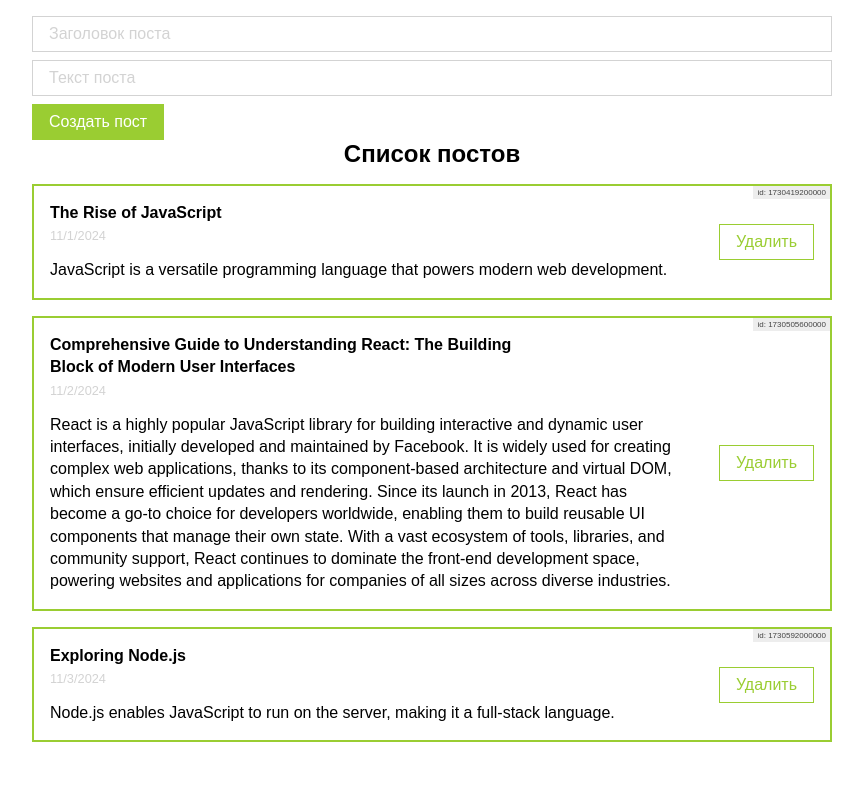
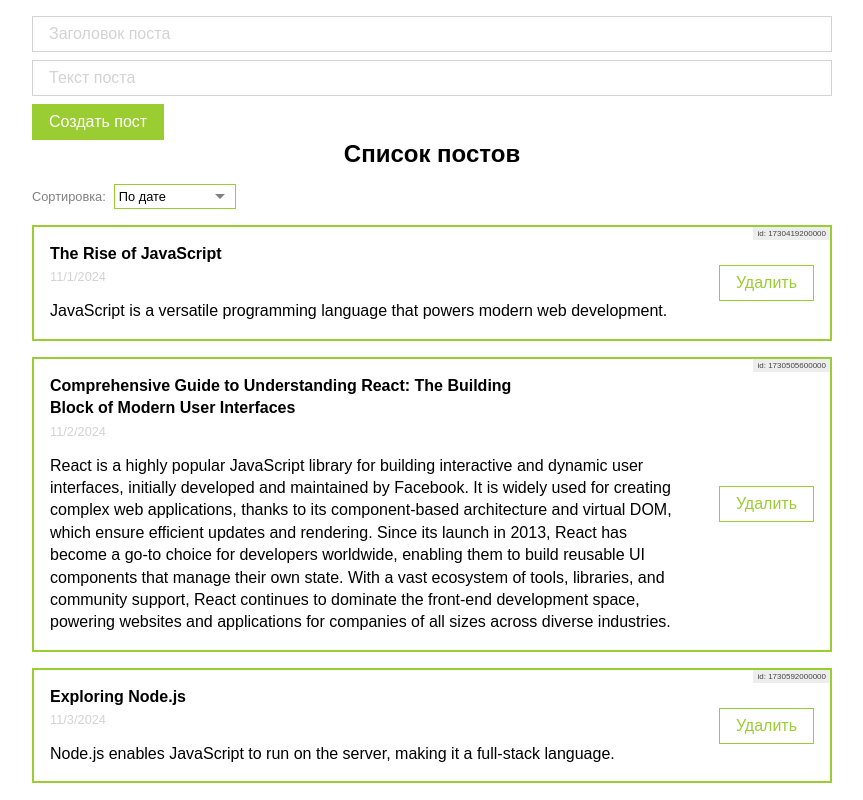
Before and after one commit to hellsgor/ulbi-react-fundamental-course, a React (Vite) app: page / in a window 1280 px wide. Shown: the whole page, without its empty margins (208-1071 px from the left). Built offline with nearby package versions, Linux system fonts and the light colour scheme.

Commit message:
Feat: implemented post sorting

```diff
--- a/src/App.tsx
+++ b/src/App.tsx
@@ -8,6 +8,7 @@ import { useState } from 'react';
 
 export function App() {
   const [posts, setPosts] = useState(initialPosts);
+  const [selectedSort, setSelectedSort] = useState<keyof Post>('id');
 
   function createPost(newPost: Post): void {
     setPosts([...posts, newPost]);
@@ -17,10 +18,27 @@ export function App() {
     setPosts(posts.filter((p) => p.id !== post.id));
   }
 
+  function sortPost(sort: keyof Post) {
+    setSelectedSort(sort);
+    setPosts(
+      [...posts].sort((postA, postB) =>
+        String(postA[sort])?.localeCompare(String(postB[sort])),
+      ),
+    );
+    console.log(sort);
+  }
+
   return (
     <div className="App">
       <PostForm create={createPost} />
-      <PostList remove={removePost} list={posts} title="Список постов" />
+
+      <PostList
+        remove={removePost}
+        list={posts}
+        title="Список постов"
+        value={selectedSort}
+        onChange={sortPost}
+      />
     </div>
   );
 }
--- a/src/components/PostList/PostList.module.css
+++ b/src/components/PostList/PostList.module.css
@@ -11,3 +11,8 @@
   font-size: 2rem;
   color: lightgray;
 }
+
+.post-list__controls {
+  display: flex;
+  column-gap: 32px;
+}
--- a/src/components/PostList/PostList.tsx
+++ b/src/components/PostList/PostList.tsx
@@ -1,17 +1,28 @@
 import { FC } from 'react';
 import { Post, PostItem, PostProps } from '../PostItem/PostItem';
 import classes from './PostList.module.css';
+import { PostSort, PostSortProps } from '../PostSort/PostSort';
 
-interface PostListProps {
+interface PostListProps extends PostSortProps {
   list: Post[];
   title: string;
   remove: PostProps['remove'];
 }
 
-export const PostList: FC<PostListProps> = ({ list, title, remove }) => {
+export const PostList: FC<PostListProps> = ({
+  list,
+  title,
+  remove,
+  value,
+  onChange,
+}) => {
   const postListContent = (
     <>
       <h2 style={{ textAlign: 'center' }}>{title}</h2>
+
+      <div className={classes['post-list__controls']}>
+        <PostSort value={value} onChange={onChange} />
+      </div>
 
       <div className="post-list__posts">
         {list.map((post) => (
--- /dev/null
+++ b/src/components/PostSort/PostSort.tsx
@@ -0,0 +1,32 @@
+import { Post } from '../PostItem/PostItem';
+import { Select, SelectProps } from '../UI/Select/Select';
+
+export type PostSortProps = {
+  value: keyof Post;
+  onChange: (value: keyof Post) => void;
+};
+
+export const PostSort = ({ value, onChange }: PostSortProps) => {
+  const props: Omit<SelectProps<keyof Post>, 'value' | 'onChange'> = {
+    options: [
+      { value: 'title', text: 'По заголовкам' },
+      { value: 'body', text: 'По описанию' },
+    ],
+    defaultValue: { value: 'id', text: 'По дате' },
+    label: 'Сортировка:',
+    id: 'post-sort',
+  };
+
+  return (
+    <div className="">
+      <Select
+        options={props.options}
+        defaultValue={props.defaultValue}
+        label={props.label}
+        id={props.id}
+        value={value}
+        onChange={onChange}
+      />
+    </div>
+  );
+};
```
